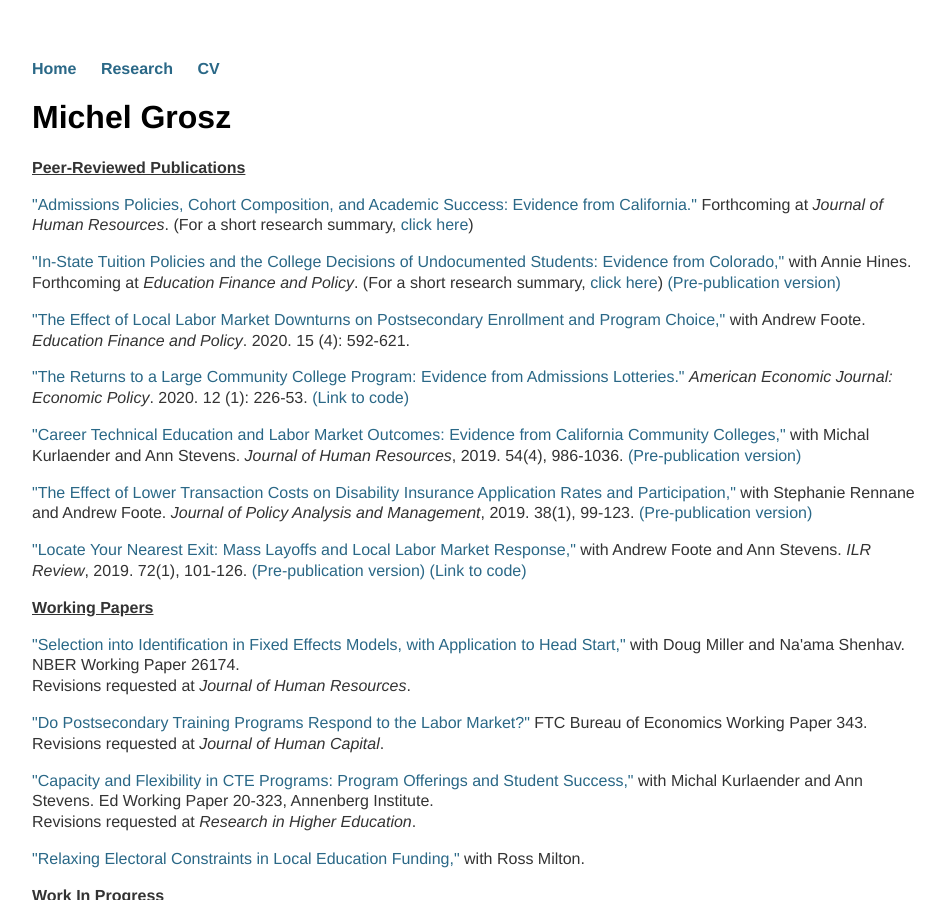
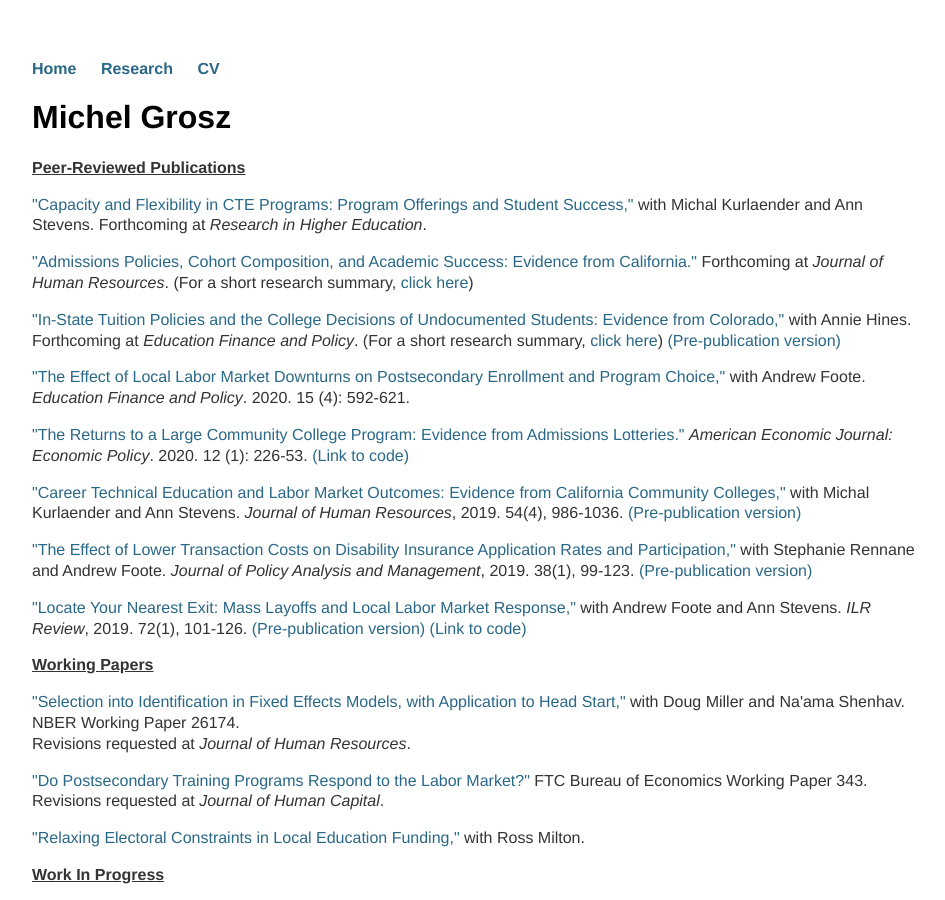
Before and after one commit to mzgrosz/mzgrosz.github.io, a Jekyll site: the page built from research/index.html, in a window 1280 px wide and 900 px high. Shown: the whole window, without its empty margins (160-1105 px from the left). Built offline with Jekyll 4.4.1, drawn with Linux system fonts in a browser that asks for light colours.

Commit message:
Update index.html

```diff
--- a/research/index.html
+++ b/research/index.html
@@ -9,6 +9,9 @@ title: Michel Grosz
 
 
 <p><b><u>Peer-Reviewed Publications</u></b></p>
+
+<p><a href="https://www.edworkingpapers.com/index.php/ai20-323">&quot;Capacity and Flexibility in CTE Programs: Program Offerings and Student Success,&quot;</a> with Michal Kurlaender and Ann Stevens. Forthcoming at <em> Research in Higher Education</em>.<br>
+	</p>
 
 <p><a href="https://www.edworkingpapers.com/ai21-356">&quot;Admissions Policies, Cohort Composition, and Academic Success: Evidence from California.&quot;</a> Forthcoming at <em> Journal of Human Resources</em>. (For a short research summary, <a href="https://mzgrosz.github.io/research/grosz_adnlott_onepager.pdf">click here</a>)<br>
 	</p>
@@ -65,9 +68,6 @@ title: Michel Grosz
 	<br>
 	--></p>
 
-<p><a href="https://www.edworkingpapers.com/index.php/ai20-323">&quot;Capacity and Flexibility in CTE Programs: Program Offerings and Student Success,&quot;</a> with Michal Kurlaender and Ann Stevens. Ed Working Paper 20-323, Annenberg Institute.<br>
-	Revisions requested at <em> Research in Higher Education</em>.<br>
-	</p>
 
 
 
```
